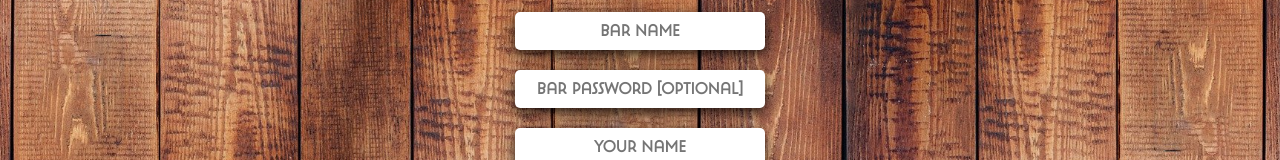
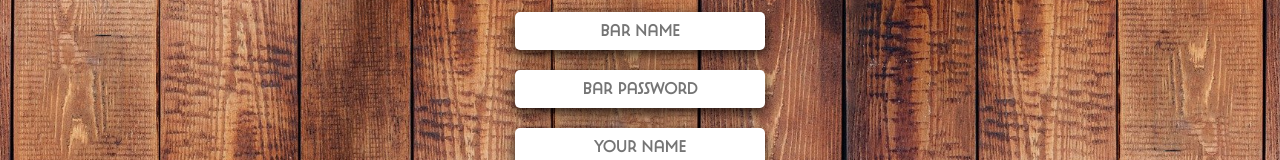
Before and after one commit to karleypetracca/drinkcast, a React (Create React App) app: page /createbar in a window 1280 px wide. Shown: the part 307-467 px from the top of the page. Built offline with nearby package versions, Linux system fonts and the light colour scheme; what opentok-react would draw is missing.

Commit message:
removed optional in password placeholder

```diff
--- a/src/components/CreateBar.jsx
+++ b/src/components/CreateBar.jsx
@@ -106,7 +106,6 @@ const IndexPage = () => {
       if (opentokInfo.error.includes('password')) {
         setPassword('');
       }
-
       if (opentokInfo.error.includes('name')) {
         setBarName('');
       }
@@ -135,7 +134,7 @@ const IndexPage = () => {
             type="password"
             name="password"
             value={password}
-            placeholder="Bar Password [Optional]"
+            placeholder="Bar Password"
             onChange={(e) => setPassword(e.target.value)}
             isRequired=""
           />
```
